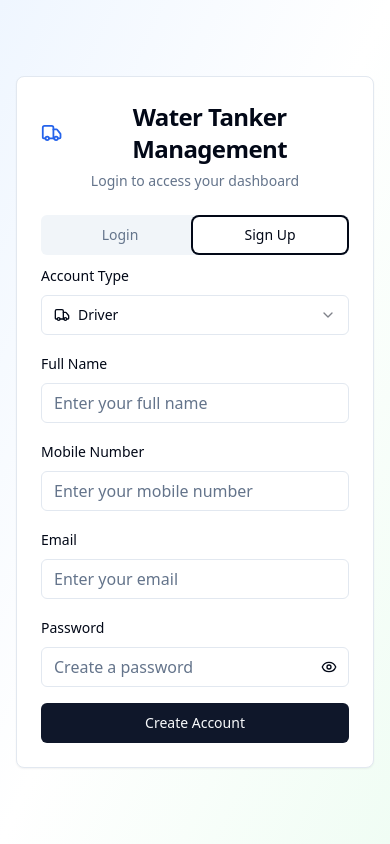
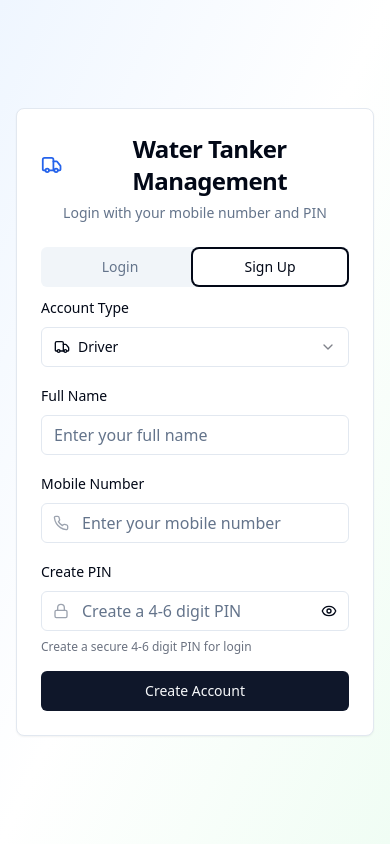
Before and after one commit to Laluprasad1/village-trip-manager, a React (Vite) app: page /auth in a window 390 px wide. Both pictures are taken after a click on the tab "Sign Up". Built offline with nearby package versions, Linux system fonts and the light colour scheme.

Commit message:
Refactor: Use mobile number and PIN for auth
Update authentication to use mobile number and PIN for signup and sign-in.

```diff
--- a/src/components/Header.tsx
+++ b/src/components/Header.tsx
@@ -8,6 +8,10 @@ export const Header = () => {
   const { user, userRole, signOut } = useAuth();
 
   if (!user) return null;
+
+  // Extract mobile number from user metadata
+  const mobileNumber = user.user_metadata?.mobile_number;
+  const fullName = user.user_metadata?.full_name;
 
   return (
     <header className="bg-white shadow-sm border-b border-gray-200 mb-8">
@@ -32,8 +36,8 @@ export const Header = () => {
 
           <div className="flex items-center gap-4">
             <div className="text-sm">
-              <p className="font-medium text-gray-900">{user.user_metadata?.full_name || user.email}</p>
-              <p className="text-gray-500">{user.email}</p>
+              <p className="font-medium text-gray-900">{fullName}</p>
+              <p className="text-gray-500">{mobileNumber}</p>
             </div>
             <Button variant="outline" size="sm" onClick={signOut}>
               <LogOut className="h-4 w-4 mr-2" />
--- a/src/components/auth/AuthPage.tsx
+++ b/src/components/auth/AuthPage.tsx
@@ -9,25 +9,24 @@ import { Tabs, TabsContent, TabsList, TabsTrigger } from '@/components/ui/tabs';
 import { Select, SelectContent, SelectItem, SelectTrigger, SelectValue } from '@/components/ui/select';
 import { useAuth } from '@/contexts/AuthContext';
 import { useToast } from '@/hooks/use-toast';
-import { Truck, UserCog, Eye, EyeOff } from 'lucide-react';
+import { Truck, UserCog, Eye, EyeOff, Phone, Lock } from 'lucide-react';
 
 export const AuthPage = () => {
   const [isLoading, setIsLoading] = useState(false);
-  const [showPassword, setShowPassword] = useState(false);
+  const [showPin, setShowPin] = useState(false);
   const { signIn, signUp } = useAuth();
   const { toast } = useToast();
   const navigate = useNavigate();
 
   const [loginForm, setLoginForm] = useState({
-    email: '',
-    password: '',
+    mobile: '',
+    pin: '',
   });
 
   const [signupForm, setSignupForm] = useState({
-    email: '',
-    password: '',
+    mobile: '',
+    pin: '',
     full_name: '',
-    mobile_number: '',
     role: 'driver' as 'driver' | 'admin',
   });
 
@@ -35,7 +34,7 @@ export const AuthPage = () => {
     e.preventDefault();
     setIsLoading(true);
 
-    const { error } = await signIn(loginForm.email, loginForm.password);
+    const { error } = await signIn(loginForm.mobile, loginForm.pin);
 
     if (error) {
       toast({
@@ -58,9 +57,8 @@ export const AuthPage = () => {
     e.preventDefault();
     setIsLoading(true);
 
-    const { error } = await signUp(signupForm.email, signupForm.password, {
+    const { error } = await signUp(signupForm.mobile, signupForm.pin, {
       full_name: signupForm.full_name,
-      mobile_number: signupForm.mobile_number,
       role: signupForm.role,
     });
 
@@ -73,8 +71,11 @@ export const AuthPage = () => {
     } else {
       toast({
         title: 'Registration Successful!',
-        description: 'Please check your email to verify your account.',
+        description: 'You can now login with your mobile number and PIN.',
       });
+      // Switch to login tab
+      const loginTab = document.querySelector('[value="login"]') as HTMLElement;
+      loginTab?.click();
     }
 
     setIsLoading(false);
@@ -89,7 +90,7 @@ export const AuthPage = () => {
             Water Tanker Management
           </CardTitle>
           <CardDescription>
-            Login to access your dashboard
+            Login with your mobile number and PIN
           </CardDescription>
         </CardHeader>
         <CardContent>
@@ -102,25 +103,31 @@ export const AuthPage = () => {
             <TabsContent value="login">
               <form onSubmit={handleLogin} className="space-y-4">
                 <div className="space-y-2">
-                  <Label htmlFor="login-email">Email</Label>
+                  <Label htmlFor="login-mobile">Mobile Number</Label>
+                  <div className="relative">
+                    <Phone className="absolute left-3 top-3 h-4 w-4 text-gray-400" />
                     <Input
-                    id="login-email"
-                    type="email"
-                    placeholder="Enter your email"
-                    value={loginForm.email}
-                    onChange={(e) => setLoginForm({ ...loginForm, email: e.target.value })}
+                      id="login-mobile"
+                      type="tel"
+                      placeholder="Enter your mobile number"
+                      className="pl-10"
+                      value={loginForm.mobile}
+                      onChange={(e) => setLoginForm({ ...loginForm, mobile: e.target.value })}
                       required
                     />
                   </div>
+                </div>
                 <div className="space-y-2">
-                  <Label htmlFor="login-password">Password</Label>
+                  <Label htmlFor="login-pin">PIN</Label>
                   <div className="relative">
+                    <Lock className="absolute left-3 top-3 h-4 w-4 text-gray-400" />
                     <Input
-                      id="login-password"
-                      type={showPassword ? 'text' : 'password'}
-                      placeholder="Enter your password"
-                      value={loginForm.password}
-                      onChange={(e) => setLoginForm({ ...loginForm, password: e.target.value })}
+                      id="login-pin"
+                      type={showPin ? 'text' : 'password'}
+                      placeholder="Enter your PIN"
+                      className="pl-10 pr-10"
+                      value={loginForm.pin}
+                      onChange={(e) => setLoginForm({ ...loginForm, pin: e.target.value })}
                       required
                     />
                     <Button
@@ -128,9 +135,9 @@ export const AuthPage = () => {
                       variant="ghost"
                       size="sm"
                       className="absolute right-0 top-0 h-full px-3 py-2 hover:bg-transparent"
-                      onClick={() => setShowPassword(!showPassword)}
+                      onClick={() => setShowPin(!showPin)}
                     >
-                      {showPassword ? (
+                      {showPin ? (
                         <EyeOff className="h-4 w-4" />
                       ) : (
                         <Eye className="h-4 w-4" />
@@ -188,53 +195,52 @@ export const AuthPage = () => {
 
                 <div className="space-y-2">
                   <Label htmlFor="signup-mobile">Mobile Number</Label>
+                  <div className="relative">
+                    <Phone className="absolute left-3 top-3 h-4 w-4 text-gray-400" />
                     <Input
                       id="signup-mobile"
                       type="tel"
                       placeholder="Enter your mobile number"
-                    value={signupForm.mobile_number}
-                    onChange={(e) => setSignupForm({ ...signupForm, mobile_number: e.target.value })}
+                      className="pl-10"
+                      value={signupForm.mobile}
+                      onChange={(e) => setSignupForm({ ...signupForm, mobile: e.target.value })}
                       required
                     />
                   </div>
-
-                <div className="space-y-2">
-                  <Label htmlFor="signup-email">Email</Label>
-                  <Input
-                    id="signup-email"
-                    type="email"
-                    placeholder="Enter your email"
-                    value={signupForm.email}
-                    onChange={(e) => setSignupForm({ ...signupForm, email: e.target.value })}
-                    required
-                  />
                 </div>
 
                 <div className="space-y-2">
-                  <Label htmlFor="signup-password">Password</Label>
+                  <Label htmlFor="signup-pin">Create PIN</Label>
                   <div className="relative">
+                    <Lock className="absolute left-3 top-3 h-4 w-4 text-gray-400" />
                     <Input
-                      id="signup-password"
-                      type={showPassword ? 'text' : 'password'}
-                      placeholder="Create a password"
-                      value={signupForm.password}
-                      onChange={(e) => setSignupForm({ ...signupForm, password: e.target.value })}
+                      id="signup-pin"
+                      type={showPin ? 'text' : 'password'}
+                      placeholder="Create a 4-6 digit PIN"
+                      className="pl-10 pr-10"
+                      value={signupForm.pin}
+                      onChange={(e) => setSignupForm({ ...signupForm, pin: e.target.value })}
                       required
+                      minLength={4}
+                      maxLength={6}
                     />
                     <Button
                       type="button"
                       variant="ghost"
                       size="sm"
                       className="absolute right-0 top-0 h-full px-3 py-2 hover:bg-transparent"
-                      onClick={() => setShowPassword(!showPassword)}
+                      onClick={() => setShowPin(!showPin)}
                     >
-                      {showPassword ? (
+                      {showPin ? (
                         <EyeOff className="h-4 w-4" />
                       ) : (
                         <Eye className="h-4 w-4" />
                       )}
                     </Button>
                   </div>
+                  <p className="text-xs text-gray-500">
+                    Create a secure 4-6 digit PIN for login
+                  </p>
                 </div>
 
                 <Button type="submit" className="w-full" disabled={isLoading}>
--- a/src/contexts/AuthContext.tsx
+++ b/src/contexts/AuthContext.tsx
@@ -8,8 +8,8 @@ interface AuthContextType {
   session: Session | null;
   userRole: 'driver' | 'admin' | null;
   loading: boolean;
-  signIn: (email: string, password: string) => Promise<{ error: any }>;
-  signUp: (email: string, password: string, userData: { full_name: string; mobile_number: string; role: 'driver' | 'admin' }) => Promise<{ error: any }>;
+  signIn: (mobile: string, pin: string) => Promise<{ error: any }>;
+  signUp: (mobile: string, pin: string, userData: { full_name: string; role: 'driver' | 'admin' }) => Promise<{ error: any }>;
   signOut: () => Promise<void>;
 }
 
@@ -73,27 +73,33 @@ export const AuthProvider: React.FC<{ children: React.ReactNode }> = ({ children
     return () => subscription.unsubscribe();
   }, []);
 
-  const signIn = async (email: string, password: string) => {
+  const signIn = async (mobile: string, pin: string) => {
+    // Create a dummy email from mobile number for Supabase auth
+    const email = `${mobile}@watertanker.local`;
+
     const { error } = await supabase.auth.signInWithPassword({
       email,
-      password,
+      password: pin,
     });
     return { error };
   };
 
   const signUp = async (
-    email: string,
-    password: string,
-    userData: { full_name: string; mobile_number: string; role: 'driver' | 'admin' }
+    mobile: string,
+    pin: string,
+    userData: { full_name: string; role: 'driver' | 'admin' }
   ) => {
-    const redirectUrl = `${window.location.origin}/`;
+    // Create a dummy email from mobile number for Supabase auth
+    const email = `${mobile}@watertanker.local`;
 
     const { error } = await supabase.auth.signUp({
       email,
-      password,
+      password: pin,
       options: {
-        emailRedirectTo: redirectUrl,
-        data: userData
+        data: {
+          ...userData,
+          mobile_number: mobile
+        }
       }
     });
     return { error };
```
Lines whose indentation alone changed are shown as unchanged.
